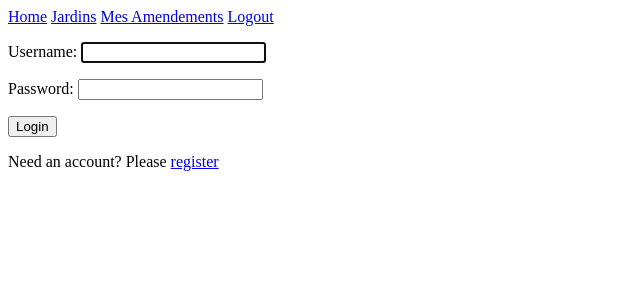
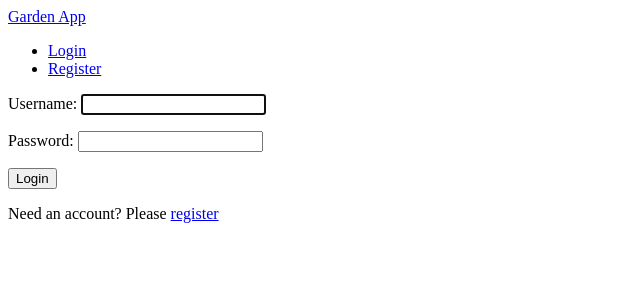
Before and after one commit to renlo08/my-little-garden, a Django app: page /login/ in a window 1280 px wide. Shown: the top 300 px of the page, without its empty margins (0-640 px from the left). Run offline with Django 4.2, Linux system fonts and the light colour scheme; some libraries are stand-ins or nearby versions.

Commit message:
Refactor templates and add new navbar
Updated the application's base template and HTML files for better structure and readability. Improvements include incorporating Font Awesome, updating the HTMX source, creating a reusable navbar partial, and replacing hardlinks with Django's url template tag. Redirect URLs have also been adjusted in settings.py.

```diff
--- a/app/app/settings.py
+++ b/app/app/settings.py
@@ -129,3 +129,6 @@ STATIC_URL = 'static/'
 # https://docs.djangoproject.com/en/4.2/ref/settings/#default-auto-field
 
 DEFAULT_AUTO_FIELD = 'django.db.models.BigAutoField'
+
+LOGOUT_REDIRECT_URL = 'home'
+LOGIN_REDIRECT_URL = 'gardens:list'
--- a/app/templates/accounts/login.html
+++ b/app/templates/accounts/login.html
@@ -3,13 +3,14 @@
 {% block content %}
     {% if not request.user.is_authenticated %}
         <div>
-            <form method="POST">{% csrf_token %}
+            <form method="POST">
+                {% csrf_token %}
                 {{ form.as_p }}
-                <button type="submit">Login</button>
+                <input type="submit" value="Login">
             </form>
-            <p>Need an account? Please <a href="/register">register</a></p>
+            <p>Need an account? Please <a href="{% url 'accounts:register' %}">register</a></p>
         </div>
     {% else %}
-        <p>You´re already logged in. Would you like to <a href="/logout">log out</a>? </p>
+        <p>You´re already logged in. Would you like to <a href="{% url 'accounts:logout' %}">log out</a>? </p>
     {% endif %}
 {% endblock %}
--- a/app/templates/accounts/logout.html
+++ b/app/templates/accounts/logout.html
@@ -9,6 +9,6 @@
             </form>
         </div>
     {% else %}
-        <p>You´re not logged in. Would you like to <a href="/login/">log in</a>? </p>
+        <p>You´re not logged in. Would you like to <a href="{% url 'accounts:login' %}">log in</a>? </p>
     {% endif %}
 {% endblock %}
--- a/app/templates/accounts/register.html
+++ b/app/templates/accounts/register.html
@@ -8,9 +8,9 @@
             {{ form.as_p }}
             <button type="submit">Register</button>
         </form>
-    <p>Already have an account? Please <a href="/login">log in</a> </p>
+    <p>Already have an account? Please <a href="{% url 'accounts:login' %}">log in</a> </p>
     </div>
     {% else %}
-    <p>You´re already logged in and cannot register. Would you like to <a href="/logout/">log out</a>? </p>
+    <p>You´re already logged in and cannot register. Would you like to <a href="{% url 'accounts:logout' %}">log out</a>? </p>
     {% endif %}
 {% endblock content %}
--- a/app/templates/base.html
+++ b/app/templates/base.html
@@ -1,25 +1,28 @@
-{% load django_htmx %}
+{% load static %}
 <!DOCTYPE html>
 <html lang="en">
 
 <head>
+    <meta charset="UTF-8">
+    <title>My Little Garden</title>
+
     <!-- Include Font Awesome -->
     <link rel="stylesheet" href="https://cdnjs.cloudflare.com/ajax/libs/font-awesome/5.15.3/css/all.min.css">
-    <script src="https://unpkg.com/htmx.org@1.4.0/dist/htmx.min.js"></script>
-    <script src="https://unpkg.com/htmx.org/dist/ext/debug.js"></script>
-    <meta charset="UTF-8">
-    <title>My Little Garden</title>
+
+    <!-- HTMX -->
+    <script src="https://unpkg.com/htmx.org@1.6.0"></script>
+
 </head>
 <body>
-<nav>
-    <a class='nav-cat-1' href="{% url 'home' %}">Home</a>
-    <a class='nav-cat-1' href="{% url 'gardens:list' %}">Jardins</a>
-    <a class='nav-cat-2' href="#">Mes Amendements</a>
-    <a class='nav-cat-1' href="{% url 'logout' %}">Logout</a>
-
-</nav>
+{% include 'partials/navbar.html' %}
 {% block content %}
     <h3>This will be replaced</h3>
 {% endblock content %}
+
+<script>
+    document.body.addEventListener('htmx:configRequest', (event) => {
+        event.detail.headers['X-CSRFToken'] = '{{ csrf_token }}';
+    })
+</script>
 </body>
 </html>
--- /dev/null
+++ b/app/templates/partials/navbar.html
@@ -0,0 +1,24 @@
+<nav class="navbar navbar-expand-lg navbar-light bg-light">
+    <a class="navbar-brand" href="{% url 'home' %}">Garden App</a>
+
+    <div id="navbarNav">
+        <ul class="navbar-nav ml-auto">
+            {% if user.is_authenticated %}
+            <li class="nav-item">
+                <a class="nav-link" href="{% url 'gardens:list' %}">Gardens</a>
+            </li>
+            <li class="nav-item">
+                <a class="nav-link" href="{% url 'accounts:logout' %}">Logout</a>
+            </li>
+            {% else %}
+            <li class="nav-item">
+                <a class="nav-link" href="{% url 'accounts:login' %}">Login</a>
+            </li>
+            <li class="nav-item">
+                <a class="nav-link" href="{% url 'accounts:register' %}">Register</a>
+            </li>
+            {% endif %}
+
+        </ul>
+    </div>
+</nav>
```
